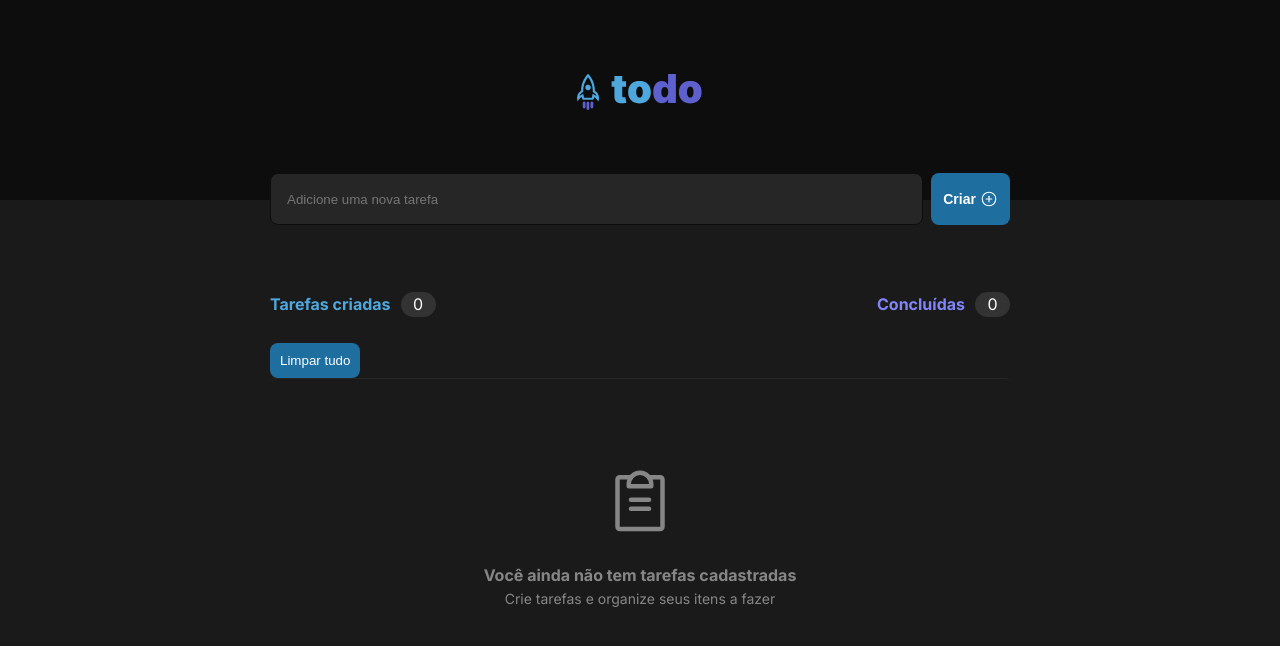
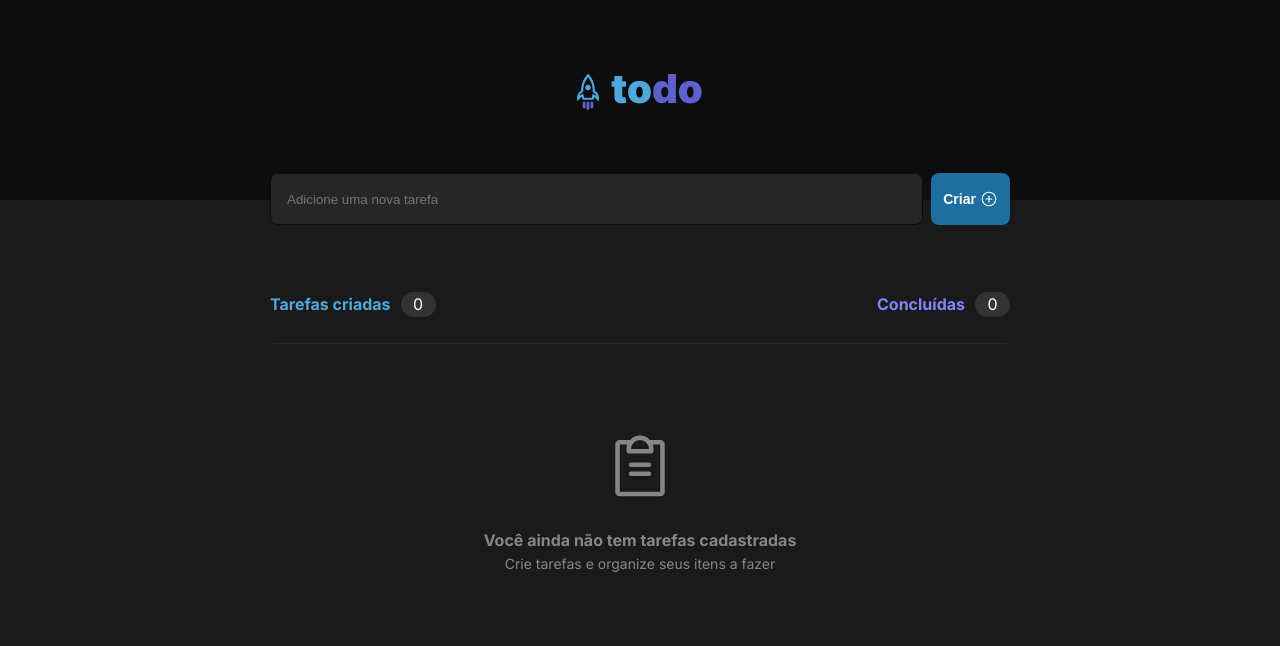
Before and after one commit to isBreno/todo-list, a React (Vite) app: page / in a window 1280 px wide. Shown: the top 646 px of the page. Built offline with nearby package versions, Linux system fonts and the light colour scheme.

Commit message:
fixed issue of issue

```diff
--- a/src/pages/Home/components/Board/index.tsx
+++ b/src/pages/Home/components/Board/index.tsx
@@ -18,13 +18,12 @@ export const Board = () => {
 
   return (
     <BoardContainer>
-      {tasks && (
+      {tasks.length > 0 ? (
         <>
           <button onClick={handleClearTasks}>Limpar tudo</button>
           {tasks.map((task: any) => <Tasks task={task} key={task.id} />)}
         </>
-      )}
-      {tasks.length === 0 && <NoTasks />}
+      ): <NoTasks />}
     </BoardContainer>
   );
 
```
